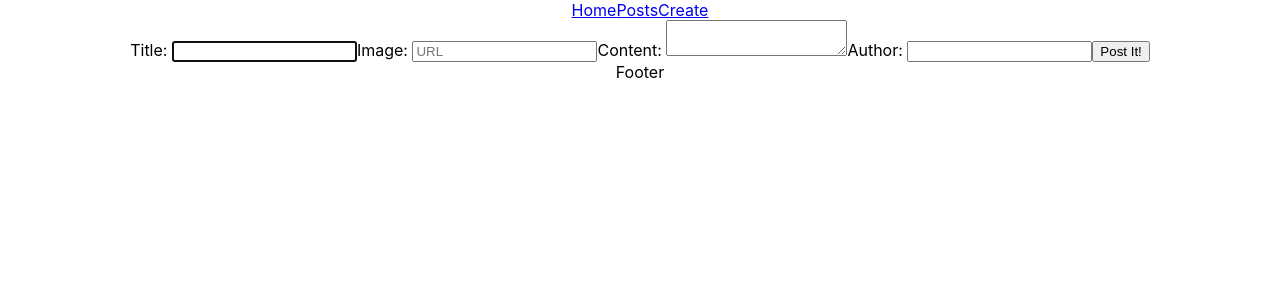
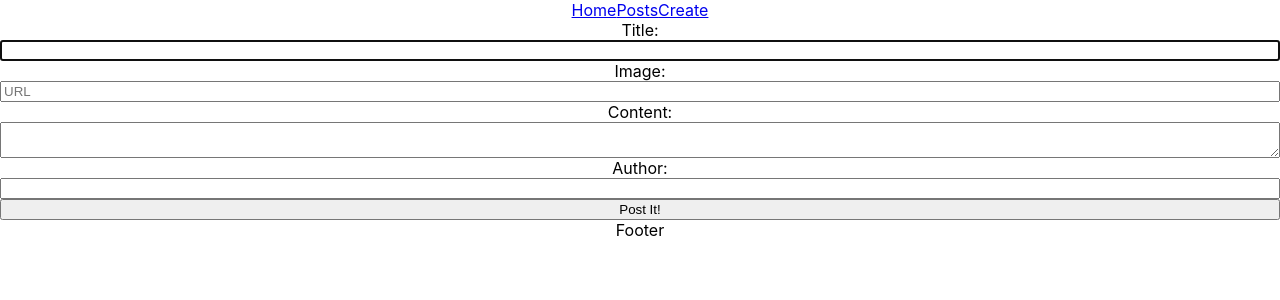
Before and after one commit to girlwithcodes/blog-app, a React (Create React App) app in the folder client/: page /create in a window 1280 px wide. Shown: the top 300 px of the page. Built offline with nearby package versions, Linux system fonts and the light colour scheme; no server answers.

Commit message:
just made the create form flex column for easier read

```diff
--- a/client/src/screens/Create/Create.css
+++ b/client/src/screens/Create/Create.css
@@ -0,0 +1,4 @@
+form {
+  display: flex;
+  flex-direction: column;
+}
```
